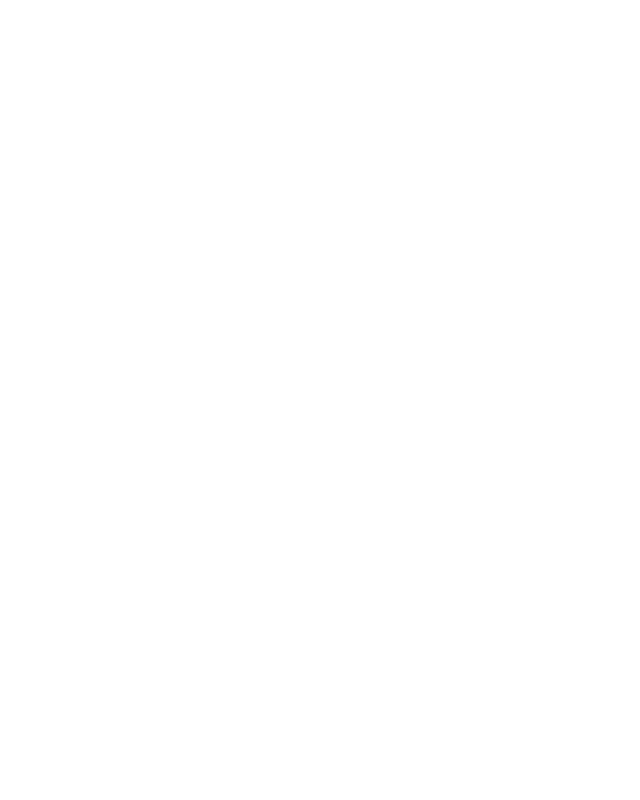
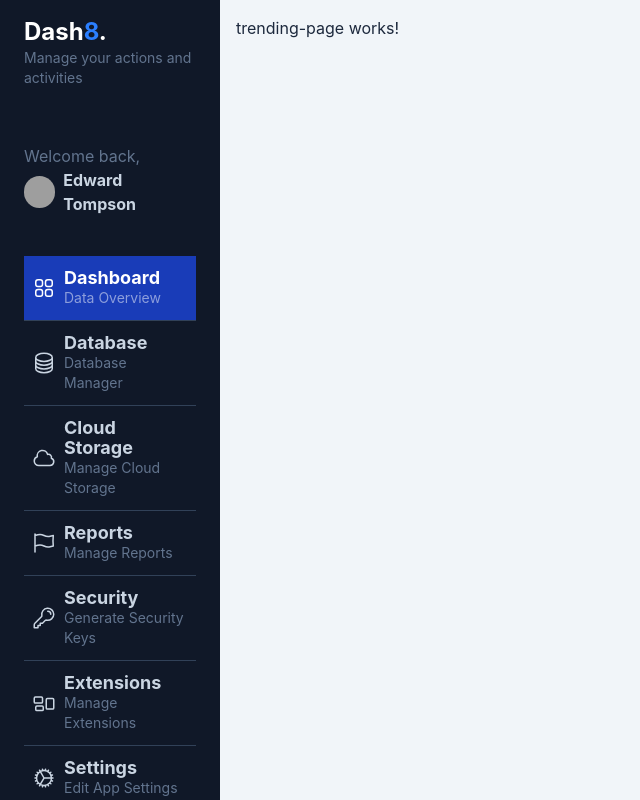
Before and after one commit to AngelPortilla1/GiftsAPP, an Angular app: page /dashboard/trending in a window 1280 px wide. Before the commit this address led to /. Shown: the whole page, without its empty margins (0-640 px from the left). Built offline with nearby package versions, Linux system fonts and the light colour scheme; grey boxes are pictures that could not be loaded.

Commit message:
feat: add routing for trending and search pages, update dashboard layout

```diff
--- a/src/app/app.routes.ts
+++ b/src/app/app.routes.ts
@@ -4,7 +4,28 @@
 
 {
   path: 'dashboard',
-  loadComponent: () => import('./gifs/pages/dashboard-component/dashboard-component')
+  loadComponent: () => import('./gifs/pages/dashboard-component/dashboard-component'),
+
+  children:[
+    {
+      path: 'trending',
+      loadComponent: () => import('./gifs/pages/trending-page/trending-page')
+    },
+    {
+      path: 'search',
+      loadComponent: () => import('./gifs/pages/search-page/search-page')
+    },
+    {
+      path: '**',
+      redirectTo: 'trending',
+      pathMatch: 'full'
+    }
+  ],
+},
+{
+  path: '**',
+  redirectTo: 'dashboard'
 }
 
+
 ];
--- a/src/app/gifs/pages/dashboard-component/dashboard-component.html
+++ b/src/app/gifs/pages/dashboard-component/dashboard-component.html
@@ -1,7 +1,7 @@
 
 <div class="bg-slate-100 overflow-y-scroll w-screen h-screen antialiased text-slate-300 selection:bg-blue-600 selection:text-white">
     <div class="flex flex-col relative w-screen">
-        <div id="menu" class="bg-gray-900 min-h-screen z-10 text-slate-300 w-64 fixed left-0 h-screen overflow-y-scroll">
+        <div id="menu" class=" w-[220px] bg-gray-900 min-h-screen z-10 text-slate-300  fixed left-0 h-screen overflow-y-scroll">
            <div id="logo" class="my-4 px-6">
             <h1 class="text-lg md:text-2xl font-bold text-white">Dash<span class="text-blue-500">8</span>.</h1>
             <p class="text-slate-500 text-sm">Manage your actions and activities</p>
@@ -100,6 +100,8 @@
            </div>
         </div>
 
-
+        <div class="ml-[220px] px-4 flex flex-col gap-4 w-full h-full text-slate-800">
+          <router-outlet></router-outlet>
+        </div>
     </div>
 </div>
--- a/src/app/gifs/pages/dashboard-component/dashboard-component.ts
+++ b/src/app/gifs/pages/dashboard-component/dashboard-component.ts
@@ -1,8 +1,9 @@
 import { Component } from '@angular/core';
+import { RouterOutlet } from '@angular/router';
 
 @Component({
   selector: 'app-dashboard-component',
-  imports: [],
+  imports: [RouterOutlet],
   templateUrl: './dashboard-component.html',
   styleUrl: './dashboard-component.scss',
 })
--- /dev/null
+++ b/src/app/gifs/pages/search-page/search-page.css
@@ -0,0 +1,3 @@
+:host {
+  display: block;
+}
--- /dev/null
+++ b/src/app/gifs/pages/search-page/search-page.html
@@ -0,0 +1,3 @@
+<h1>
+search-page works!
+</h1>
--- /dev/null
+++ b/src/app/gifs/pages/search-page/search-page.ts
@@ -0,0 +1,9 @@
+import { ChangeDetectionStrategy, Component } from '@angular/core';
+
+@Component({
+  selector: 'app-search-page',
+  imports: [],
+  templateUrl: './search-page.html',
+  styleUrl: './search-page.css',
+})
+export default class SearchPage { }
--- /dev/null
+++ b/src/app/gifs/pages/trending-page/trending-page.html
@@ -0,0 +1,5 @@
+<div>
+  <h1>
+    trending-page works!
+  </h1>
+</div>
--- a/src/app/gifs/pages/trending-page/trending-page.ts
+++ b/src/app/gifs/pages/trending-page/trending-page.ts
@@ -3,8 +3,7 @@
 @Component({
   selector: 'app-trending-page',
   imports: [],
-  template: `<p>trending-page works!</p>`,
+  templateUrl: './trending-page.html',
   styleUrl: './trending-page.css',
-
 })
-export class TrendingPage { }
+export default class TrendingPage { }
--- a/src/styles.scss
+++ b/src/styles.scss
@@ -1,2 +1,2 @@
 /* You can add global styles to this file, and also import other style files */
-@import "tailwindcss";
+@use "tailwindcss";
```
